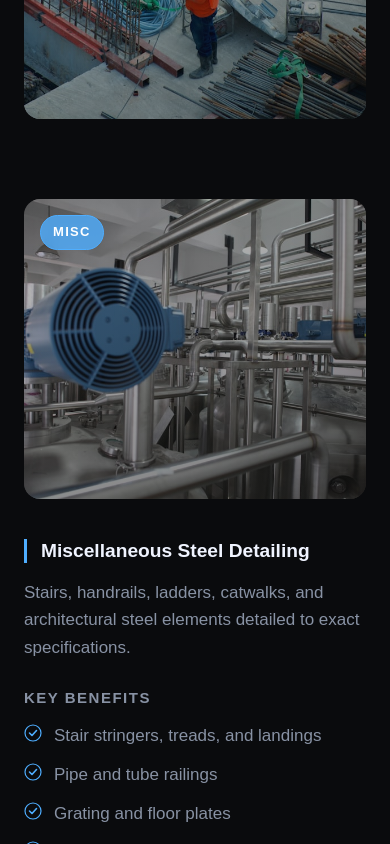
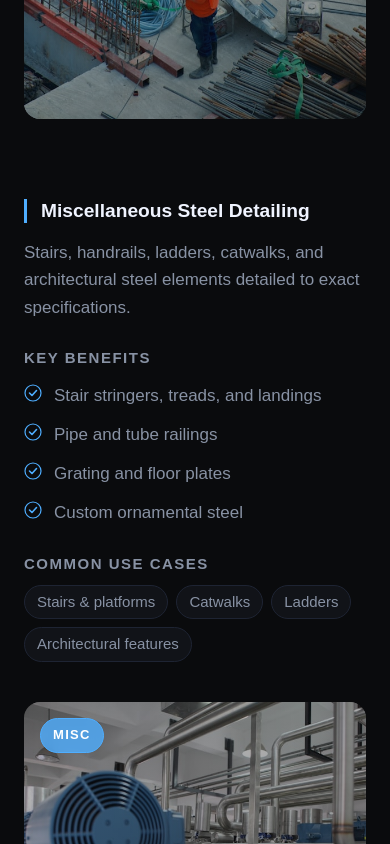
Before and after one commit to Rituraj-Pokhriyal/ustruct-simple, a Next.js app: page /services in a window 390 px wide. Shown: the part 1156-2000 px from the top of the page. Built offline with nearby package versions, Linux system fonts and the light colour scheme.

Commit message:
fix: mobile services always shows text first, image second — no back-to-back images

```diff
--- a/src/components/sections/Services.tsx
+++ b/src/components/sections/Services.tsx
@@ -158,17 +158,13 @@ export function Services() {
             const flip = i % 2 === 1;
             return (
               <div key={service.id} className="grid lg:grid-cols-2 gap-10 lg:gap-16 items-center">
-                {flip ? (
-                  <>
-                    <ServiceVisual service={service} flip={flip} />
-                    <ServiceContent service={service} flip={flip} />
-                  </>
-                ) : (
-                  <>
-                    <ServiceContent service={service} flip={flip} />
-                    <ServiceVisual service={service} flip={flip} />
-                  </>
-                )}
+                {/* Content always first on mobile; on desktop flip swaps order */}
+                <div className={flip ? "lg:order-2" : ""}>
+                  <ServiceContent service={service} flip={flip} />
+                </div>
+                <div className={flip ? "lg:order-1" : ""}>
+                  <ServiceVisual service={service} flip={flip} />
+                </div>
               </div>
             );
           })}
```
